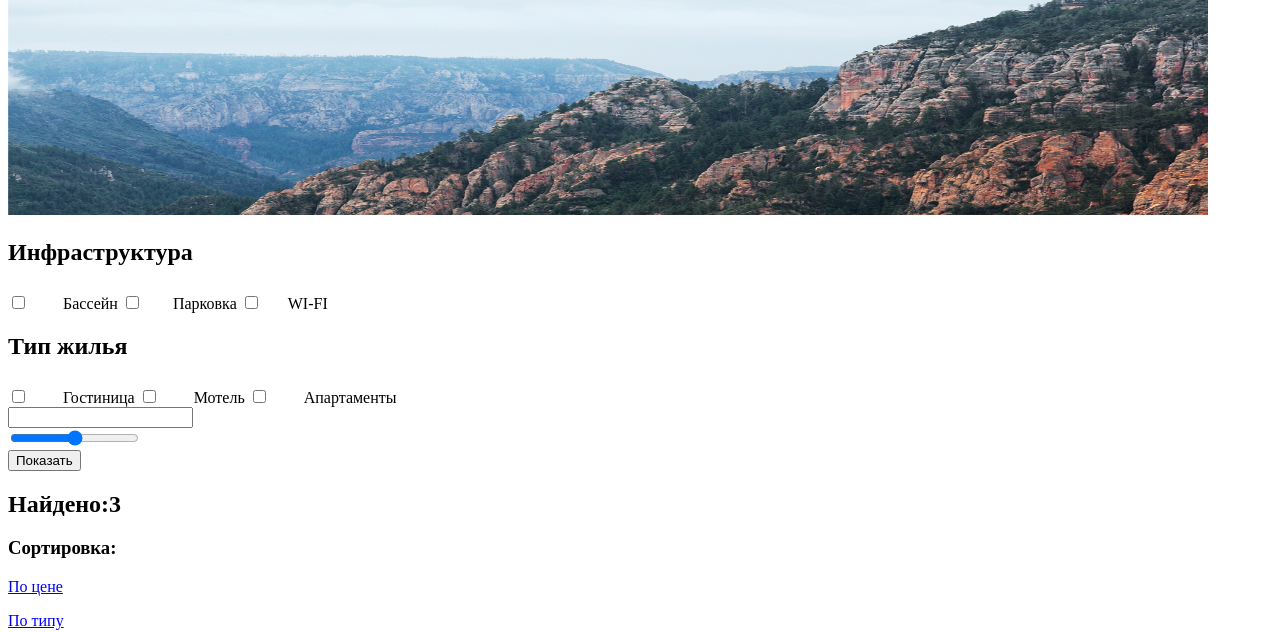
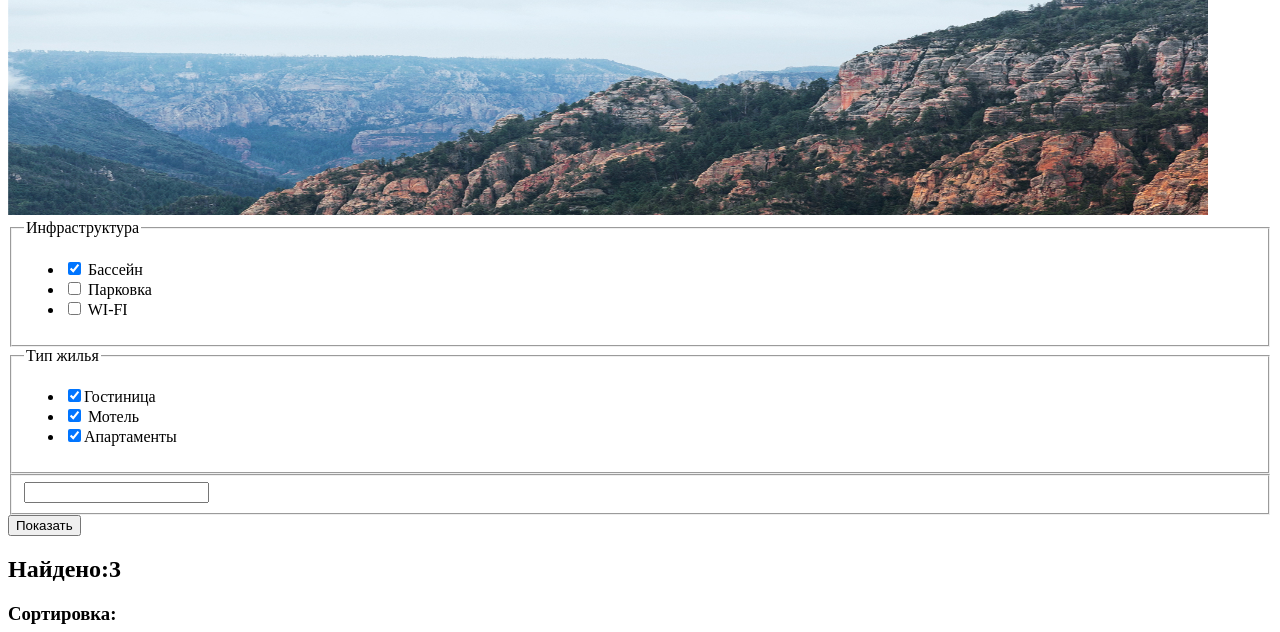
Before and after one commit to RShifter1/1109467-sedona-28, a plain HTML site: page inner.html in a window 1280 px wide. Shown: the part 180-812 px from the top of the page. Drawn offline with Linux system fonts and the light colour scheme.

Commit message:
задание 4 лекции

```diff
--- a/inner.html
+++ b/inner.html
@@ -23,41 +23,56 @@
 <main>
   <img src="img/backgroundphoto1.jpg" width="1200" height="217" alt="Размытый вид на горы">
 
-  <section>
-    <div>
-  </div>
-  <form>
+<section>
+  <form action="https://echo.htmlacademy.ru" method="get">
     <h1 hidden>Поиск дома в Седоне</h1>
-    <section>
-      <h2>Инфраструктура</h2>
-      <label>
-      <input type="checkbox"> <img src="img/checkbox-on.svg" width="27" height="23" alt=""> Бассейн
+    <fieldset>
+      <legend>Инфраструктура</legend>
+      <ul>
+        <li>
+          <label>
+            <input type="checkbox" name="pool" id="filter-pool" checked >  Бассейн
+          </label>
+        </li>
+        <li>
+        <label>
+          <input type="checkbox" name="parking" id="filter-parking"> Парковка
         </label>
+        </li>
+        <li>
         <label>
-      <input type="checkbox"> <img src="img/checkbox-off.svg" width="23" height="23" alt=""> Парковка
+          <input type="checkbox" name="WI-FI" id="filter-WI-FI"> WI-FI
         </label>
+        </li>
+      </ul>
+      </fieldset>
+        <fieldset>
+        <legend> Тип жилья</legend>
+<ul>
+  <li>
         <label>
-      <input type="checkbox"><img src="img/checkbox-off.svg" width="23" height="23" alt=""> WI-FI
+      <input type="checkbox" name="hotel" id="filter-hotel" checked>Гостиница
         </label>
-        </section>
-        <section>
-        <h2> Тип жилья</h2>
+      </li>
+      <li>
         <label>
-      <input type="checkbox"> <img src="img/checkbox-on.svg" width="27" height="23" alt=""> Гостиница
+      <input type="checkbox" name="motel" id="filter-motel" checked> Мотель
+    </label>
+      </li>
+        <li>
+        <label>
+      <input type="checkbox" name="apartment" id="filter-apartment" checked>Апартаменты
         </label>
-        <label>
-      <input type="checkbox"> <img src="img/checkbox-on.svg" width="27" height="23" alt=""> Мотель
-        </label>
-        <label>
-      <input type="checkbox"> <img src="img/checkbox-on.svg" width="27" height="23" alt=""> Апартаменты
-        </label>
-        </section>
-        <section>
-          <h2 hidden> диапазон цены</h2>
+      </li>
+    </ul>
+      </fieldset>
+        <fieldset>
+          <legend hidden> диапазон цены</legend>
         <input type="number"><br>
-        <input type="range"><br>
+        <div>
+        </div>
+        </fieldset>
         <button type="submit"> Показать </button>
-        </section>
         </form>
       <section>
         <h2>Найдено:3</h2>
@@ -75,20 +90,18 @@
 
     <h3 hidden> Hotels </h3>
         <article>
-          <div>
     <img src="img/amara.jpg" width="135" height="90" alt="гостиница AMARA RESORT & SPA">
-    </div>
         <div>
           <h3> AMARA RESORT & SPA </h3>
-        </div>
           <div>
             <p>Гостиница</p>
             <p>от 4000 Р.</p>
-          </div>
         <div>
           <a href="#">Подробнее </a>
           <a href="#">Забронировать </a>
         </div>
+      </div>
+    </div>
         <div>
             <img src="img/star.svg" width="19" height="17" alt="">
             <img src="img/star.svg" width="19" height="17" alt="">
@@ -102,20 +115,19 @@
 
 
         <article>
-          <div>
      <img src="img/desert.jpg" width="135" height="90" alt="мотель DESERT QUAIL INN">
-     </div>
      <div>
       <h3> DESERT QUAIL INN</h3>
-      </div>
       <div>
       <p> Мотель</p>
       <p> от 3000 Р.</p>
-      </div>
       <div>
       <a href="#"> Подробнее </a>
       <a href="#">Забронировать </a>
       </div>
+      </div>
+      </div>
+
       <div>
           <img src="img/star.svg" width="19" height="17" alt="">
           <img src="img/star.svg" width="19" height="17" alt="">
@@ -128,19 +140,17 @@
 
 
     <article>
-      <div>
         <img src="img/Villas.jpg" width="135" height="90" alt="апартаменты VILLAS AT POCO DIABLO">
-      </div>
-      <div>
+        <div>
         <h3>VILLAS AT POCO DIABLO</h3>
-      </div>
       <div>
         <p>Апартаменты</p>
         <p> от 2000 Р.</p>
-      </div>
       <div>
       <a href="#">Подробнее </a>
       <a href="#">Забронировать </button></a>
+      </div>
+      </div>
       </div>
       <div>
           <img src="img/star.svg" width="19" height="17" alt="">
@@ -156,7 +166,7 @@
 <footer>
   <div>
 <p> #VISITSEDONA </p>
-<p><a href="tel: +7(495) 666-01-66"> +7(495) 666-01-66</a></p>
+<p><a href="tel: +7(495) 666-01-66"> тел: +7(495) 666-01-66</a></p>
   </div>
   <div>
     <ul>
```
Also changed, not shown: index.html (+40 -5 lines).
